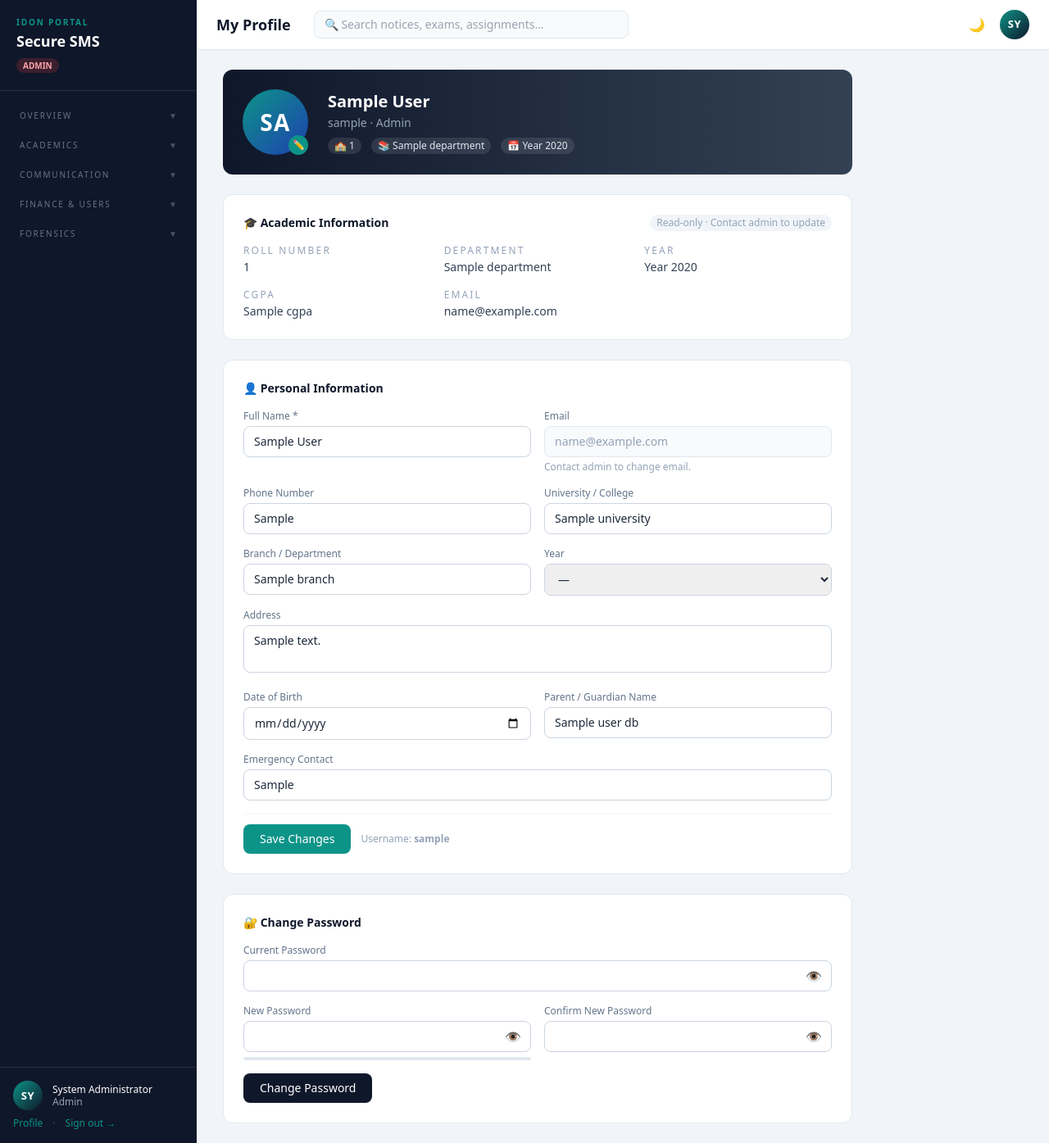
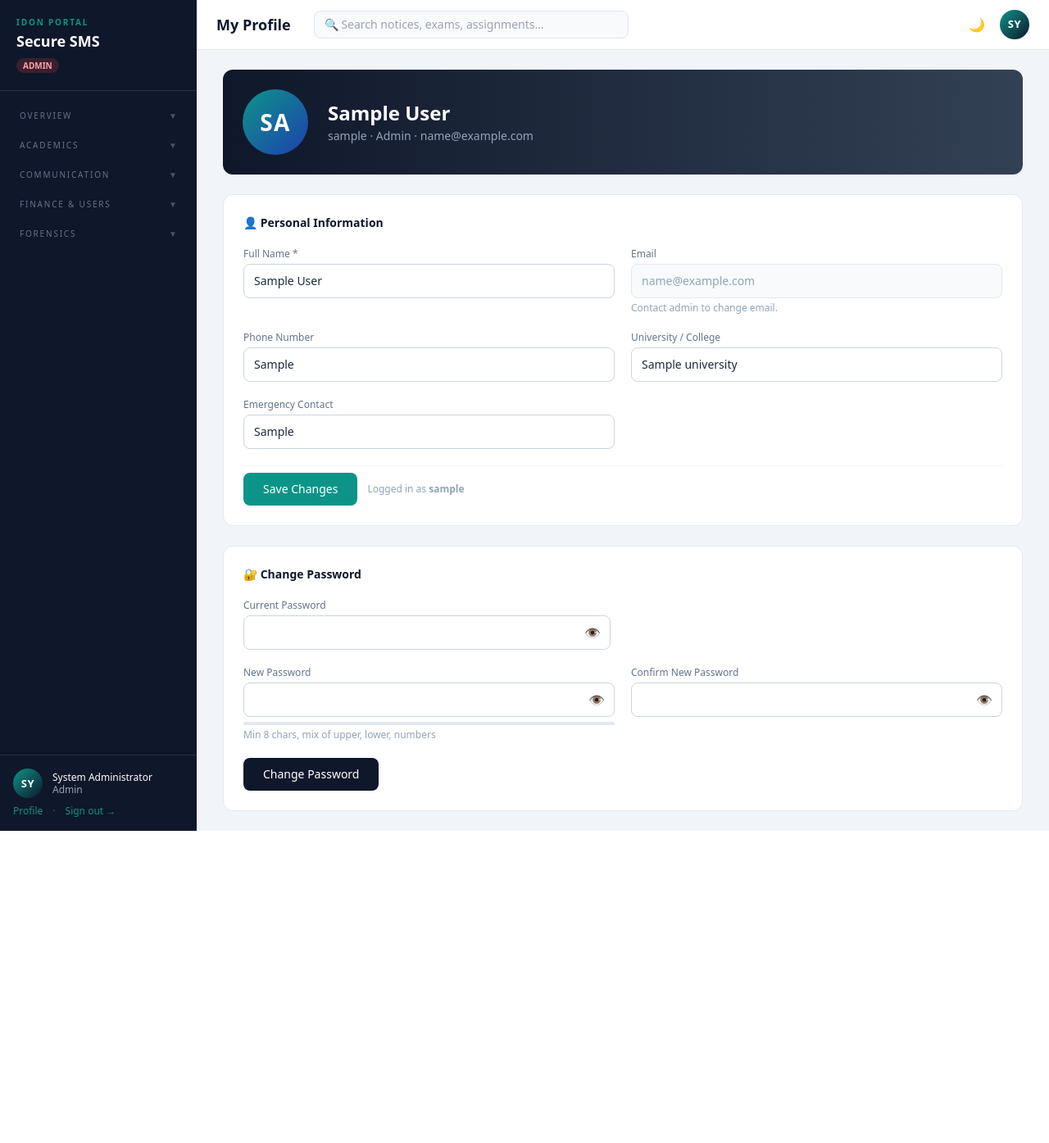
Before and after one commit to Pratibha-igdtuw/signbridge, a Flask app: template templates/profile.html in a window 1280 px wide. Shown: the whole page at 82% size. After the commit the page ends 1014 px from the top, so only its background shows below. Run offline with Flask 3, Linux system fonts and the light colour scheme; a user stored in the database is signed in; tables that the repository leaves empty hold one stand-in row (values such as "Sample post"); the template is opened without the code that fills it: most values are stand-ins (such as "Sample title", 1, 10 or a date in 2020); some libraries are stand-ins or nearby versions.

Commit message:
Added Subtle Animation and also fixed Exam Schedule

```diff
--- a/app.py
+++ b/app.py
@@ -765,7 +765,30 @@ def student_new():
              cleaned["phone"], session["user_id"]),
         )
         fz.log_activity(request, current_user(), "create", "students", f"roll={cleaned['roll_number']}")
-        flash("Student added.", "success")
+
+        # Auto-create a login account for the student
+        # Username = email prefix (before @), password = roll number
+        auto_username = cleaned["email"].split("@")[0].lower()
+        auto_password = cleaned["roll_number"]
+        existing_user = query_one("SELECT id FROM users WHERE username = ? OR email = ?",
+                                  (auto_username, cleaned["email"]))
+        if not existing_user:
+            execute(
+                "INSERT INTO users (username, email, password_hash, role, full_name, profile_complete) "
+                "VALUES (?, ?, ?, 'student', ?, 1)",
+                (auto_username, cleaned["email"],
+                 generate_password_hash(auto_password),
+                 cleaned["full_name"]),
+            )
+            flash(
+                f"Student added. Login credentials — "
+                f"Username: {auto_username} | Password: {auto_password} "
+                f"(share this with the student)",
+                "success"
+            )
+        else:
+            flash("Student added. (A login account with this email already exists.)", "success")
+
         return redirect(url_for("students"))
     return render_template("student_form.html", form={}, mode="new")
 
@@ -1027,14 +1050,23 @@ def notice_delete(nid):
 def exam_schedule():
     u = current_user()
     if u["role"] == "student":
-        user_db = query_one("SELECT branch, year FROM users WHERE id = ?", (u["id"],))
+        # Look up student record via users table email
+        user_db = query_one("SELECT email FROM users WHERE id = ?", (u["id"],))
+        student_db = query_one("SELECT department, year FROM students WHERE email = ?",
+                               (user_db["email"],)) if user_db else None
+        if student_db:
+            dept = student_db["department"] or ""
+            year = student_db["year"] or 0
+        else:
+            dept = ""
+            year = 0
         rows = query_all(
             "SELECT e.*, us.full_name created_by_name FROM exam_schedule e "
             "LEFT JOIN users us ON e.created_by = us.id "
             "WHERE (e.department IS NULL OR e.department = '' OR e.department = ?) "
             "  AND (e.year IS NULL OR e.year = 0 OR e.year = ?) "
             "ORDER BY e.exam_date ASC, e.exam_time ASC",
-            (user_db["branch"] or "", user_db["year"] or 0)
+            (dept, year)
         )
     else:
         rows = query_all(
@@ -1289,14 +1321,6 @@ def fee_update():
     fz.log_activity(request, current_user(), "update_fee", "fees", f"student={student_id}")
     flash("Fee record updated.", "success")
     return redirect(url_for("fee_status", student_id=student_id))
-
-
-@app.route("/fees/send-reminders", methods=["POST"])
-@role_required("admin")
-def send_fee_reminders():
-    flash("Fee reminder emails have been queued.", "success")
-    fz.log_activity(request, current_user(), "send_fee_reminders", "fees")
-    return redirect(url_for("fee_status"))
 
 
 # ============================================================================
--- a/templates/login.html
+++ b/templates/login.html
@@ -1,8 +1,25 @@
 {% extends "base.html" %}
 {% block title %}Sign in{% endblock %}
 {% block auth %}
+
+<style>
+#loginCanvas {
+  position: absolute;
+  inset: 0;
+  width: 100%;
+  height: 100%;
+  pointer-events: none;
+  z-index: 0;
+}
+.hidden.lg\:flex > *:not(canvas) {
+  position: relative;
+  z-index: 1;
+}
+</style>
+
 <div class="min-h-screen grid lg:grid-cols-2">
-  <div class="hidden lg:flex flex-col justify-between bg-ink text-slate-300 p-12">
+  <div class="hidden lg:flex flex-col justify-between bg-ink text-slate-300 p-12 relative overflow-hidden">
+    <canvas id="loginCanvas"></canvas>
     <div>
       <div class="eyebrow text-[11px] uppercase text-signal font-semibold">IDon Portal</div>
       <h1 class="text-3xl font-semibold text-white mt-2 leading-tight">
@@ -88,4 +105,7 @@ function toggleEye(inputId, iconId) {
   }
 }
 </script>
+
+<script src="{{ url_for('static', filename='js/login_animation.js') }}"></script>
+
 {% endblock %}
--- a/templates/profile.html
+++ b/templates/profile.html
@@ -2,166 +2,188 @@
 {% block title %}My Profile{% endblock %}
 {% block heading %}My Profile{% endblock %}
 {% block content %}
-<div class="max-w-3xl space-y-6">
 
-  <!-- Profile Header Card -->
-  <div class="bg-gradient-to-r from-ink to-steel rounded-xl p-6 slide-up">
+<style>
+.d1{animation-delay:.05s}
+.d2{animation-delay:.1s}
+.d3{animation-delay:.15s}
+</style>
+
+<div class="max-w-5xl space-y-6">
+
+  <!-- Profile Header -->
+  <div class="bg-gradient-to-r from-ink to-steel rounded-xl p-6 slide-up d1">
     <div class="flex items-center gap-6">
-      <!-- Avatar -->
-      <div class="relative">
-        <div class="avatar-initials" style="width:80px;height:80px;font-size:28px;font-weight:800;background:linear-gradient(135deg,#0d9488,#1e40af)">
+      <div class="avatar-initials flex-shrink-0"
+           style="width:80px;height:80px;font-size:28px;font-weight:800;background:linear-gradient(135deg,#0d9488,#1e40af)">
         {{ (user_db.full_name or 'U')[:2] }}
       </div>
-        <label for="avatar-upload" class="absolute bottom-0 right-0 w-6 h-6 bg-signal rounded-full flex items-center justify-center cursor-pointer hover:bg-teal-600 transition" title="Change photo">
-          <span class="text-white text-xs">✏️</span>
-        </label>
-        <input id="avatar-upload" type="file" accept="image/*" class="hidden" onchange="previewAvatar(this)">
+      <div class="flex-1 min-w-0">
+        <div class="text-white text-2xl font-bold">{{ user_db.full_name }}</div>
+        <div class="text-slate-400 text-sm mt-0.5">
+          {{ user_db.username }} ·
+          <span class="capitalize">{{ user_db.role }}</span>
+          {% if user_db.email %} · {{ user_db.email }}{% endif %}
         </div>
-      <div>
-        <div class="text-white text-xl font-bold">{{ user_db.full_name }}</div>
-        <div class="text-slate-400 text-sm mt-0.5">{{ user_db.username }} · <span class="capitalize">{{ user_db.role }}</span></div>
-        {% if student %}
-        <div class="flex flex-wrap gap-3 mt-2">
+        {% if user_db.role == 'student' and student %}
+        <div class="flex flex-wrap gap-2 mt-2">
           <span class="text-xs bg-white/10 text-slate-200 px-2 py-0.5 rounded-full">🏫 {{ student.roll_number }}</span>
           <span class="text-xs bg-white/10 text-slate-200 px-2 py-0.5 rounded-full">📚 {{ student.department }}</span>
           <span class="text-xs bg-white/10 text-slate-200 px-2 py-0.5 rounded-full">📅 Year {{ student.year }}</span>
+        </div>
+        {% elif user_db.role == 'faculty' %}
+        <div class="flex flex-wrap gap-2 mt-2">
+          <span class="text-xs bg-white/10 text-slate-200 px-2 py-0.5 rounded-full">👩‍🏫 Faculty</span>
+          {% if user_db.branch %}<span class="text-xs bg-white/10 text-slate-200 px-2 py-0.5 rounded-full">{{ user_db.branch }}</span>{% endif %}
+        </div>
+        {% elif user_db.role == 'admin' %}
+        <div class="flex flex-wrap gap-2 mt-2">
+          <span class="text-xs bg-red-500/20 text-red-300 px-2 py-0.5 rounded-full">🛡️ System Administrator</span>
         </div>
         {% endif %}
       </div>
     </div>
   </div>
 
-  <!-- Academic Info (read-only for students) -->
-  {% if student %}
-  <div class="bg-white rounded-xl border border-slate-200 p-6 slide-up" style="animation-delay:0.05s">
+  <!-- Student: Academic Info (read-only) -->
+  {% if user_db.role == 'student' and student %}
+  <div class="bg-white rounded-xl border border-slate-200 p-6 slide-up d2">
     <div class="flex items-center justify-between mb-4">
       <h2 class="text-sm font-semibold text-ink">🎓 Academic Information</h2>
       <span class="text-xs text-slate-400 bg-slate-100 px-2 py-0.5 rounded-full">Read-only · Contact admin to update</span>
     </div>
-    <div class="grid grid-cols-2 md:grid-cols-3 gap-4">
-      {% macro info_field(label, value) %}
+    <div class="grid grid-cols-2 md:grid-cols-4 gap-6">
+      {% macro afield(label, value) %}
       <div>
-        <div class="text-xs text-slate-400 mb-0.5 font-medium eyebrow uppercase">{{ label }}</div>
-        <div class="text-sm text-slate-700 font-medium">{{ value or '—' }}</div>
+        <div class="text-xs text-slate-400 mb-0.5 font-medium uppercase tracking-wide">{{ label }}</div>
+        <div class="text-sm font-semibold text-slate-700">{{ value or '—' }}</div>
       </div>
       {% endmacro %}
-      {{ info_field('Roll Number', student.roll_number) }}
-      {{ info_field('Department', student.department) }}
-      {{ info_field('Year', 'Year ' ~ student.year if student.year else None) }}
-      {{ info_field('CGPA', student.cgpa if student.cgpa else None) }}
-      {{ info_field('Email', student.email) }}
+      {{ afield('Roll Number', student.roll_number) }}
+      {{ afield('Department', student.department) }}
+      {{ afield('Year', 'Year ' ~ student.year if student.year else None) }}
+      {{ afield('CGPA', student.cgpa if student.cgpa else None) }}
     </div>
   </div>
   {% endif %}
 
-  <!-- Editable Profile Info -->
-  <div class="bg-white rounded-xl border border-slate-200 p-6 slide-up" style="animation-delay:0.1s">
-    <h2 class="text-sm font-semibold text-ink mb-4">👤 Personal Information</h2>
-    <form method="post" class="space-y-4">
+  <!-- Editable Info -->
+  <div class="bg-white rounded-xl border border-slate-200 p-6 slide-up d2">
+    <h2 class="text-sm font-semibold text-ink mb-5">
+      {% if user_db.role == 'admin' %}🛡️ Administrator Details
+      {% elif user_db.role == 'faculty' %}👩‍🏫 Faculty Details
+      {% else %}👤 Personal Information
+      {% endif %}
+    </h2>
+
+    <form method="post" class="space-y-5">
       <input type="hidden" name="csrf_token" value="{{ csrf_token() }}">
       <input type="hidden" name="action" value="update_info">
 
-      <div class="grid grid-cols-1 md:grid-cols-2 gap-4">
+      <!-- Row 1: Full Name + Email (all roles) -->
+      <div class="grid grid-cols-1 md:grid-cols-2 gap-5">
         <div>
           <label class="block text-xs font-medium text-slate-500 mb-1">Full Name *</label>
           <input name="full_name" value="{{ user_db.full_name or '' }}" required
-                 class="w-full rounded-lg border border-slate-300 px-3 py-2 text-sm
+                 class="w-full rounded-lg border border-slate-300 px-3 py-2.5 text-sm
                         focus:border-signal focus:ring-1 focus:ring-signal outline-none transition">
         </div>
         <div>
           <label class="block text-xs font-medium text-slate-500 mb-1">Email</label>
           <input type="email" value="{{ user_db.email or '' }}" disabled
-                 class="w-full rounded-lg border border-slate-200 bg-slate-50 px-3 py-2 text-sm text-slate-400 cursor-not-allowed">
+                 class="w-full rounded-lg border border-slate-200 bg-slate-50 px-3 py-2.5 text-sm text-slate-400 cursor-not-allowed">
           <p class="text-xs text-slate-400 mt-1">Contact admin to change email.</p>
         </div>
       </div>
 
-      <div class="grid grid-cols-1 md:grid-cols-2 gap-4">
+      <!-- Row 2: Phone + University (all roles) -->
+      <div class="grid grid-cols-1 md:grid-cols-2 gap-5">
         <div>
           <label class="block text-xs font-medium text-slate-500 mb-1">Phone Number</label>
           <input name="contact_no" value="{{ user_db.contact_no or '' }}" type="tel"
                  placeholder="+91 XXXXX XXXXX"
-                 class="w-full rounded-lg border border-slate-300 px-3 py-2 text-sm
+                 class="w-full rounded-lg border border-slate-300 px-3 py-2.5 text-sm
                         focus:border-signal focus:ring-1 focus:ring-signal outline-none transition">
         </div>
         <div>
           <label class="block text-xs font-medium text-slate-500 mb-1">University / College</label>
           <input name="university" value="{{ user_db.university or '' }}"
-                 class="w-full rounded-lg border border-slate-300 px-3 py-2 text-sm
+                 class="w-full rounded-lg border border-slate-300 px-3 py-2.5 text-sm
                         focus:border-signal focus:ring-1 focus:ring-signal outline-none transition">
         </div>
       </div>
 
-      <div class="grid grid-cols-1 md:grid-cols-2 gap-4">
+      <!-- Faculty: Department -->
+      {% if user_db.role == 'faculty' %}
+      <div class="grid grid-cols-1 md:grid-cols-2 gap-5">
         <div>
-          <label class="block text-xs font-medium text-slate-500 mb-1">Branch / Department</label>
+          <label class="block text-xs font-medium text-slate-500 mb-1">Department</label>
           <input name="branch" value="{{ user_db.branch or '' }}"
-                 class="w-full rounded-lg border border-slate-300 px-3 py-2 text-sm
+                 class="w-full rounded-lg border border-slate-300 px-3 py-2.5 text-sm
                         focus:border-signal focus:ring-1 focus:ring-signal outline-none transition">
         </div>
-        <div>
-          <label class="block text-xs font-medium text-slate-500 mb-1">Year</label>
-          <select name="year" class="w-full rounded-lg border border-slate-300 px-3 py-2 text-sm
-                                     focus:border-signal focus:ring-1 focus:ring-signal outline-none transition">
-            <option value="">—</option>
-            {% for y in [1,2,3,4] %}
-              <option value="{{ y }}" {{ 'selected' if user_db.year == y else '' }}>Year {{ y }}</option>
-            {% endfor %}
-          </select>
       </div>
-      </div>
+      {% endif %}
 
+      <!-- Student: Address + DOB + Guardian -->
+      {% if user_db.role == 'student' %}
+      <div class="grid grid-cols-1 md:grid-cols-2 gap-5">
         <div>
           <label class="block text-xs font-medium text-slate-500 mb-1">Address</label>
           <textarea name="address" rows="2" placeholder="Your current address"
-                  class="w-full rounded-lg border border-slate-300 px-3 py-2 text-sm
+                    class="w-full rounded-lg border border-slate-300 px-3 py-2.5 text-sm
                            focus:border-signal focus:ring-1 focus:ring-signal outline-none transition resize-none">{{ user_db.address or '' }}</textarea>
         </div>
-
-      <div class="grid grid-cols-1 md:grid-cols-2 gap-4">
         <div>
           <label class="block text-xs font-medium text-slate-500 mb-1">Date of Birth</label>
           <input name="dob" type="date" value="{{ user_db.dob or '' }}"
-                 class="w-full rounded-lg border border-slate-300 px-3 py-2 text-sm
-                        focus:border-signal focus:ring-1 focus:ring-signal outline-none transition">
-        </div>
-        <div>
-          <label class="block text-xs font-medium text-slate-500 mb-1">Parent / Guardian Name</label>
-          <input name="guardian_name" value="{{ user_db.guardian_name or '' }}"
-                 class="w-full rounded-lg border border-slate-300 px-3 py-2 text-sm
+                 class="w-full rounded-lg border border-slate-300 px-3 py-2.5 text-sm
                         focus:border-signal focus:ring-1 focus:ring-signal outline-none transition">
         </div>
       </div>
 
+      <div class="grid grid-cols-1 md:grid-cols-2 gap-5">
+        <div>
+          <label class="block text-xs font-medium text-slate-500 mb-1">Parent / Guardian Name</label>
+          <input name="guardian_name" value="{{ user_db.guardian_name or '' }}"
+                 class="w-full rounded-lg border border-slate-300 px-3 py-2.5 text-sm
+                        focus:border-signal focus:ring-1 focus:ring-signal outline-none transition">
+        </div>
+      </div>
+      {% endif %}
+
+      <!-- Emergency Contact (all roles) -->
+      <div class="grid grid-cols-1 md:grid-cols-2 gap-5">
         <div>
           <label class="block text-xs font-medium text-slate-500 mb-1">Emergency Contact</label>
           <input name="emergency_contact" value="{{ user_db.emergency_contact or '' }}" type="tel"
                  placeholder="Emergency contact number"
-               class="w-full rounded-lg border border-slate-300 px-3 py-2 text-sm
+                 class="w-full rounded-lg border border-slate-300 px-3 py-2.5 text-sm
                         focus:border-signal focus:ring-1 focus:ring-signal outline-none transition">
         </div>
+      </div>
 
-      <div class="flex items-center gap-3 pt-3 border-t border-slate-100">
-        <button class="bg-signal hover:bg-teal-700 text-white text-sm font-medium px-5 py-2 rounded-lg transition">
+      <div class="flex items-center gap-3 pt-2 border-t border-slate-100">
+        <button class="bg-signal hover:bg-teal-700 text-white text-sm font-medium px-6 py-2.5 rounded-lg transition">
           Save Changes
         </button>
-        <span class="text-xs text-slate-400">Username: <strong>{{ user_db.username }}</strong></span>
+        <span class="text-xs text-slate-400">Logged in as <strong>{{ user_db.username }}</strong></span>
       </div>
     </form>
   </div>
 
-  <!-- Change password card -->
-  <div class="bg-white rounded-xl border border-slate-200 p-6 slide-up" style="animation-delay:0.15s">
-    <h2 class="text-sm font-semibold text-ink mb-4">🔐 Change Password</h2>
-    <form method="post" class="space-y-4">
+  <!-- Change Password -->
+  <div class="bg-white rounded-xl border border-slate-200 p-6 slide-up d3">
+    <h2 class="text-sm font-semibold text-ink mb-5">🔐 Change Password</h2>
+    <form method="post" class="space-y-5">
       <input type="hidden" name="csrf_token" value="{{ csrf_token() }}">
       <input type="hidden" name="action" value="change_password">
 
       <div>
         <label class="block text-xs font-medium text-slate-500 mb-1">Current Password</label>
-        <div class="relative">
+        <div class="relative max-w-md">
           <input id="pw-cur" name="current_password" type="password" required
-                 class="w-full rounded-lg border border-slate-300 px-3 py-2 pr-10 text-sm
+                 class="w-full rounded-lg border border-slate-300 px-3 py-2.5 pr-10 text-sm
                         focus:border-signal focus:ring-1 focus:ring-signal outline-none transition">
           <button type="button" onclick="toggleEye('pw-cur','eye-cur')"
                   class="absolute right-3 top-1/2 -translate-y-1/2 text-slate-400 hover:text-slate-700">
@@ -170,12 +192,12 @@
         </div>
       </div>
 
-      <div class="grid grid-cols-1 md:grid-cols-2 gap-4">
+      <div class="grid grid-cols-1 md:grid-cols-2 gap-5">
         <div>
           <label class="block text-xs font-medium text-slate-500 mb-1">New Password</label>
           <div class="relative">
             <input id="pw-new" name="new_password" type="password" required
-                   class="w-full rounded-lg border border-slate-300 px-3 py-2 pr-10 text-sm
+                   class="w-full rounded-lg border border-slate-300 px-3 py-2.5 pr-10 text-sm
                           focus:border-signal focus:ring-1 focus:ring-signal outline-none transition">
             <button type="button" onclick="toggleEye('pw-new','eye-new')"
                     class="absolute right-3 top-1/2 -translate-y-1/2 text-slate-400 hover:text-slate-700">
@@ -183,14 +205,15 @@
             </button>
           </div>
           <div class="mt-1.5 h-1 bg-slate-200 rounded-full overflow-hidden">
-            <div id="pw-bar-cp" class="h-full rounded-full transition-all duration-300 w-0"></div>
+            <div id="pw-bar" class="h-full rounded-full transition-all duration-300 w-0"></div>
           </div>
+          <p class="text-xs text-slate-400 mt-1">Min 8 chars, mix of upper, lower, numbers</p>
         </div>
         <div>
           <label class="block text-xs font-medium text-slate-500 mb-1">Confirm New Password</label>
           <div class="relative">
             <input id="pw-conf" name="confirm_password" type="password" required
-                   class="w-full rounded-lg border border-slate-300 px-3 py-2 pr-10 text-sm
+                   class="w-full rounded-lg border border-slate-300 px-3 py-2.5 pr-10 text-sm
                           focus:border-signal focus:ring-1 focus:ring-signal outline-none transition">
             <button type="button" onclick="toggleEye('pw-conf','eye-conf')"
                     class="absolute right-3 top-1/2 -translate-y-1/2 text-slate-400 hover:text-slate-700">
@@ -200,7 +223,7 @@
         </div>
       </div>
 
-      <button class="bg-ink hover:bg-steel text-white text-sm font-medium px-5 py-2 rounded-lg transition">
+      <button class="bg-ink hover:bg-steel text-white text-sm font-medium px-6 py-2.5 rounded-lg transition">
         Change Password
       </button>
     </form>
@@ -210,34 +233,33 @@
 
 <script>
 function toggleEye(inputId, iconId) {
-  const inp = document.getElementById(inputId);
-  const ico = document.getElementById(iconId);
+  var inp = document.getElementById(inputId);
+  var ico = document.getElementById(iconId);
   inp.type = inp.type === 'password' ? 'text' : 'password';
   ico.textContent = inp.type === 'password' ? '👁️' : '🙈';
 }
-const pwNew = document.getElementById('pw-new');
-const bar = document.getElementById('pw-bar-cp');
+
+var pwNew = document.getElementById('pw-new');
+var bar   = document.getElementById('pw-bar');
+var bgs   = ['','bg-red-400','bg-orange-400','bg-yellow-400','bg-teal-400','bg-teal-600'];
+var ws    = ['0%','20%','40%','60%','80%','100%'];
+
 function score(v) {
-  let s = 0;
-  if (v.length >= 8) s++;
+  var s = 0;
+  if (v.length >= 8)  s++;
   if (v.length >= 12) s++;
   if (/[A-Z]/.test(v)) s++;
   if (/[a-z]/.test(v)) s++;
-  if (/\d/.test(v)) s++;
+  if (/\d/.test(v))    s++;
   if (/[^A-Za-z0-9]/.test(v)) s++;
-  return s;
+  return Math.min(s, 5);
 }
-const bgs = ['bg-slate-200','bg-red-400','bg-orange-400','bg-yellow-400','bg-teal-400','bg-teal-600'];
-const ws = ['0%','20%','40%','60%','80%','100%'];
-pwNew.addEventListener('input', () => {
-  const s = Math.min(score(pwNew.value), 5);
+
+pwNew.addEventListener('input', function () {
+  var s = score(pwNew.value);
   bar.style.width = pwNew.value ? ws[s] : '0%';
-  bar.className = `h-full rounded-full transition-all duration-300 ${bgs[pwNew.value ? s : 0]}`;
+  bar.className = 'h-full rounded-full transition-all duration-300 ' + (pwNew.value ? bgs[s] : '');
 });
-function previewAvatar(input) {
-  if (input.files && input.files[0]) {
-    alert('Profile picture upload will be saved on the next profile update. (Feature requires backend storage setup.)');
-  }
-}
 </script>
+
 {% endblock %}
```
Also changed, not shown: static/js/login_animation.js (added, +178 -0 lines), templates/base.html (+75 -14 lines), instance/sms.db, 1 other file. Lines whose indentation alone changed are shown as unchanged.
